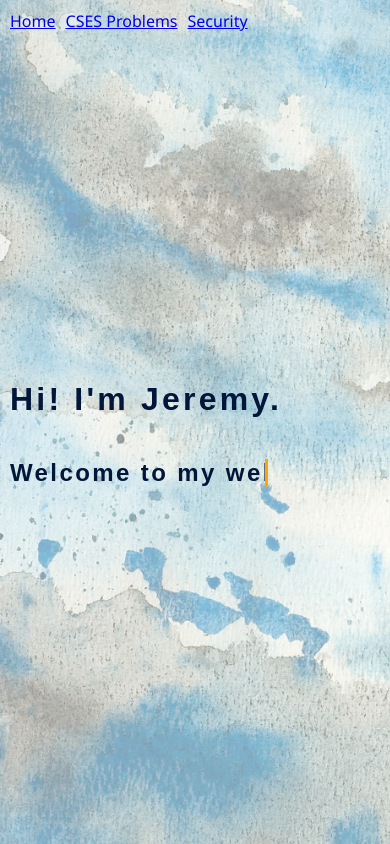
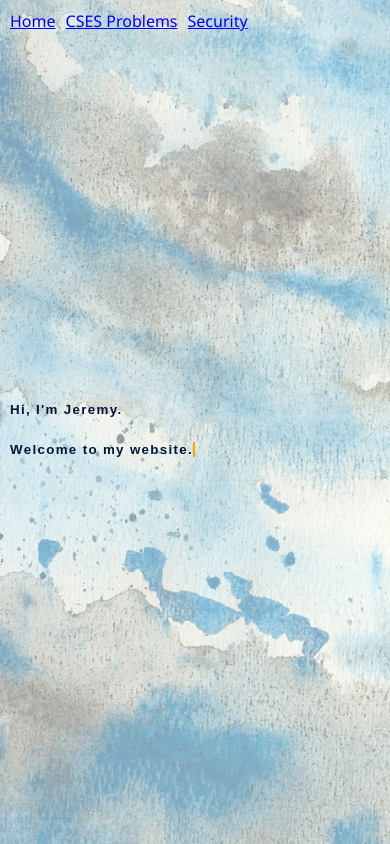
Before and after one commit to jrmkim50/jrmkim50.github.io, a React (Create React App) app: page /#/ in a window 390 px wide. Built offline with nearby package versions, Linux system fonts and the light colour scheme; a web font is replaced by a local one.

Commit message:
made homepage more responsive

```diff
--- a/src/views/home/Home.css
+++ b/src/views/home/Home.css
@@ -3,6 +3,15 @@
     flex-direction: column;
     flex-grow: 1;
     justify-content: center;
+}
+
+@media screen and (max-width: 400px) {
+    .home h1 {
+        font-size: smaller;
+    }
+    .home h2 {
+        font-size: smaller;
+    }
 }
 
 .home .typing {
@@ -12,19 +21,24 @@
     letter-spacing: .1em;
 }
 
+.home .fitContent {
+    display: inline-block;
+    width: fit-content;
+}
+
 .home h1 {
     color: #011638;
-    animation: typing 3.5s steps(30, end), blink-caret .5s step-end 6 forwards;
+    animation: typing 2s steps(30, end), blink-caret .5s step-end 4 forwards;
+    display: inline-block;
 }
-
-/* 3.5s */
 
 .home h2 {
     font-family: 'Yomogi', sans-serif;
     color: #011638;
-    animation: show 1s forwards, typing 2.5s steps(30, end), blink-caret .5s step-end infinite;
-    animation-delay: 3.5s !important;
+    animation: show 2s forwards, typing 2s steps(30, end), blink-caret .5s step-end infinite;
+    animation-delay: 2s;
     opacity: 0;
+    display: inline-block;
 }
 
 @keyframes show {
--- a/src/views/home/Home.js
+++ b/src/views/home/Home.js
@@ -4,8 +4,12 @@ import './Home.css';
 export default function Home() {
     return (
         <div className="home">
-            <h1 className="typing">Hi! I'm Jeremy.</h1>
-            <h2 className="typing">Welcome to my website.</h2>
+            <div className="fitContent">
+                <h1 className="typing">Hi, I'm Jeremy.</h1>
+            </div>
+            <div className="fitContent">
+                <h2 className="typing">Welcome to my website.</h2>
+            </div>
         </div>
     )
 }
```
Also changed, not shown: src/utils/createBackground.js (line endings or trailing spaces).
